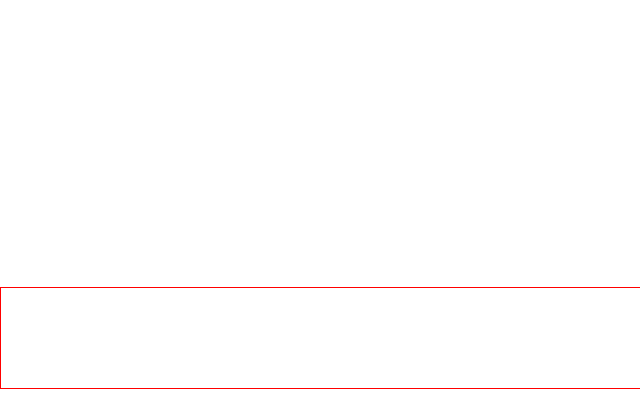
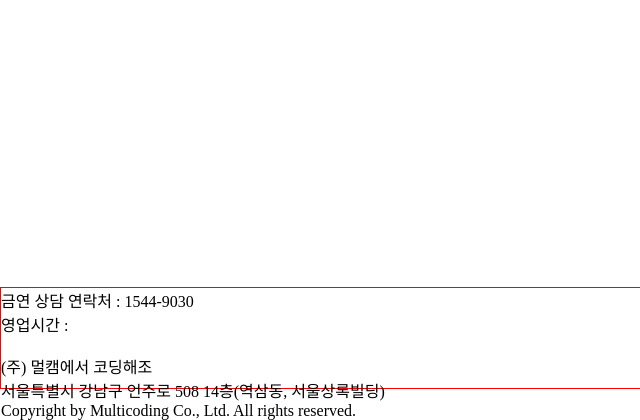
Before and after one commit to codnjs3575/PTJ-Team04, a Django app: page / in a window 1280 px wide. Shown: the part 1137-1557 px from the top of the page, without its empty margins (0-640 px from the left). Before the commit the page ends 1526 px from the top, so only its background shows below. Run offline with Django 4.2, Linux system fonts and the light colour scheme.

Commit message:
Update index.html

```diff
--- a/nodam/templates/index.html
+++ b/nodam/templates/index.html
@@ -40,6 +40,14 @@
     </div>
 
     <div id="page_foot">
+        <div class="detail_info">
+            <p class="contact">금연 상담 연락처 : 1544-9030</p>
+            <p class="contact">영업시간 : </p>
+            <br>
+            <p class="company">(주) 멀캠에서 코딩해조</p>
+            <p class="address"> 서울특별시 강남구 언주로 508 14층(역삼동, 서울상록빌딩)</p>
+            <p class="copy">Copyright by Multicoding Co., Ltd. All rights reserved.</p>
+        </div>
     </div>
 </body>
 </html>
```
